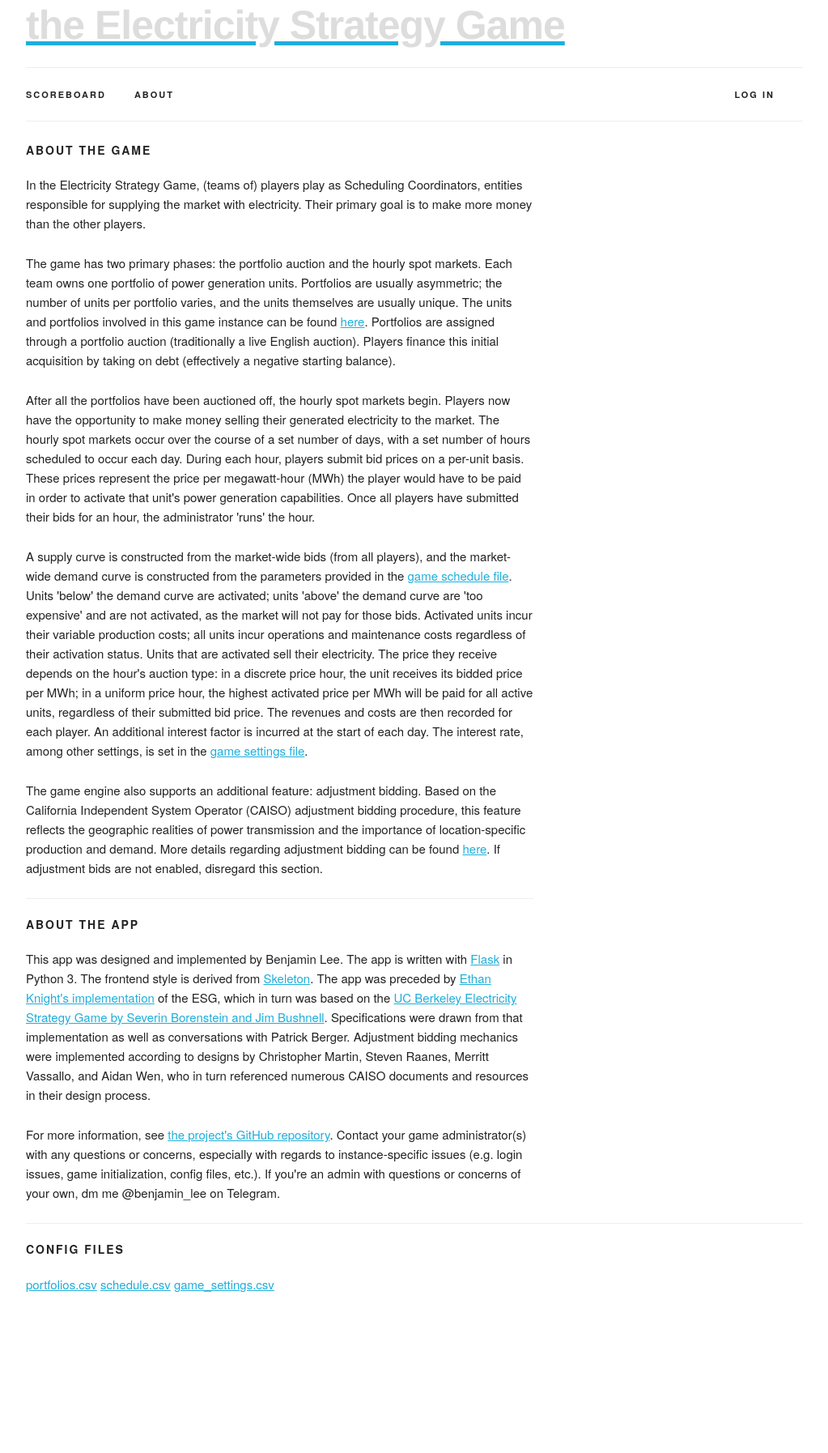
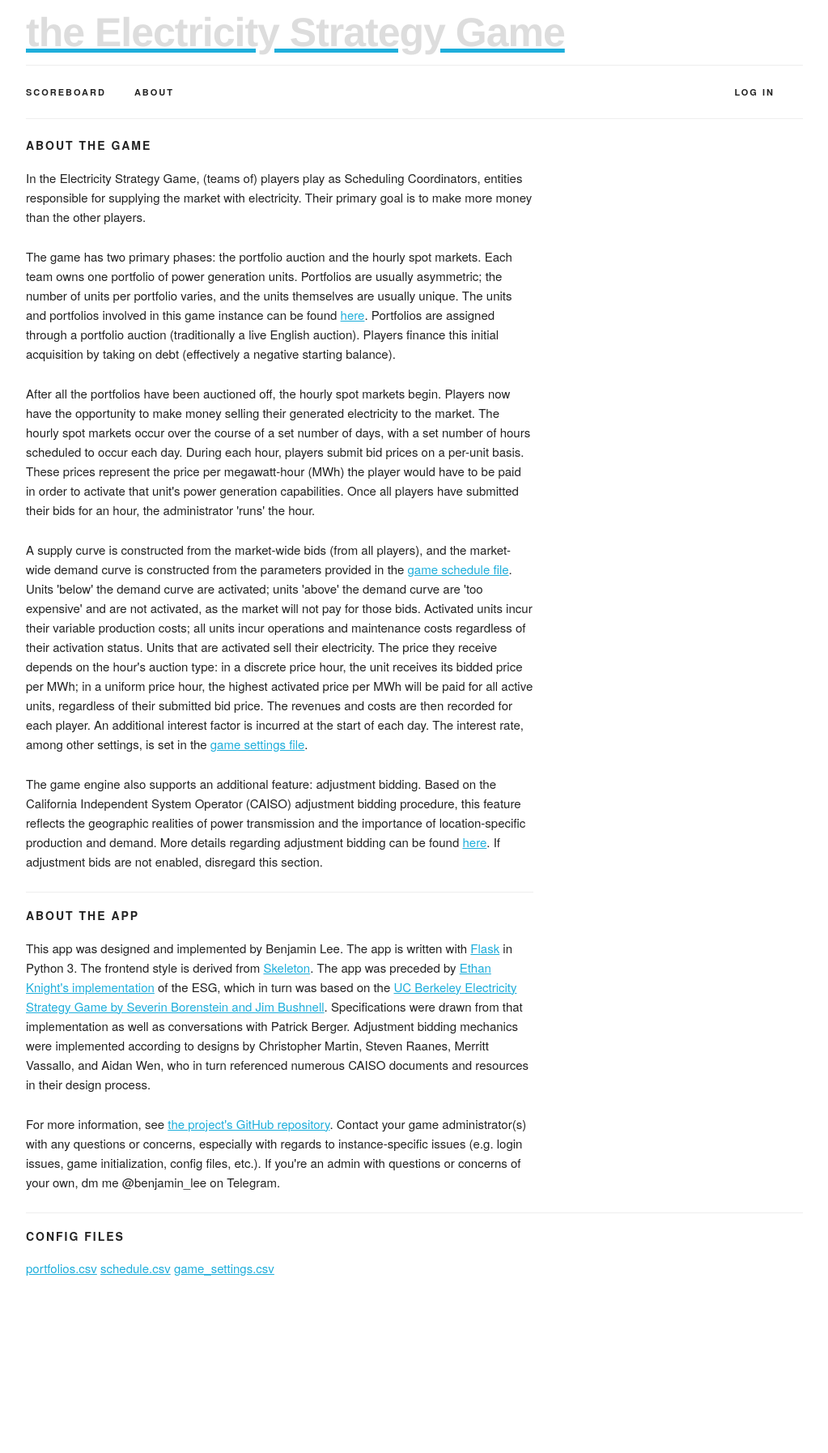
Before and after one commit to BenjaminHLee/ESG-2, a Flask app: page /about in a window 1280 px wide. Shown: the top 1794 px of the page at 81% size, without its empty margins (128-1151 px from the left). After the commit the page ends 1575 px from the top, so only its background shows below. Run offline with Flask 2, Linux system fonts and the light colour scheme; parts of the project's set-up code (start-up, migrations or seed data) failed here and were passed over; some libraries are stand-ins or nearby versions.

Commit message:
Corrected header tags

```diff
--- a/esg2/templates/about.html
+++ b/esg2/templates/about.html
@@ -7,7 +7,7 @@
 {% block content %}
   <div class="row">
     <div class="eight columns">
-      <h6 class="caps-header">About the game</h6>
+      <h1 class="caps-header">About the game</h1>
       <p>
         In the Electricity Strategy Game, (teams of) players play as Scheduling
         Coordinators, entities responsible for supplying the market with
@@ -73,7 +73,7 @@
   </div>
   <div class="row">
     <div class="eight columns" style="border-top: 1px solid #eee;">
-      <h6 class="caps-header" style="margin-top: 2rem;">About the app</h6>
+      <h1 class="caps-header" style="margin-top: 2rem;">About the app</h1>
       <p>
         This app was designed and implemented by Benjamin Lee. The app is
         written with <a href="https://flask.palletsprojects.com/">Flask</a>
@@ -102,7 +102,7 @@
   </div>
   <div class="row">
     <div style="border-top: 1px solid #eee;">
-      <h6 class="caps-header" style="margin-top: 2rem;">Config Files</h6>
+      <h1 class="caps-header" style="margin-top: 2rem;">Config Files</h1>
       <p>
         <a href="{{ url_for('admin.uploaded_config_file', filename=
         'portfolios.csv') }}">portfolios.csv</a>
--- a/esg2/templates/admin/config_upload.html
+++ b/esg2/templates/admin/config_upload.html
@@ -2,7 +2,7 @@
 {% block title %}Upload Config File{% endblock %}
 
 {% block header %}
-  <h6 class="caps-header">Upload Config File</h6>
+  <h1 class="caps-header">Upload Config File</h1>
 {% endblock %}
 
 {% block content %}
--- a/esg2/templates/admin/dashboard.html
+++ b/esg2/templates/admin/dashboard.html
@@ -6,7 +6,7 @@
 {% block content %}
 {% if initialized %}
 <div>
-  <h6 class="caps-header">Run Hour</h6>
+  <h1 class="caps-header">Run Hour</h1>
   Runs the selected hour: bids for that hour are recorded, the hour's computations completed,
   and the hourly sheet updated accordingly. The summary sheet is updated for that hour only;
   changes do not propagate forwards (you must run the subsequent hours to do so).
@@ -33,7 +33,7 @@
   </script>
 </div>
 <div style="border-top: 1px solid #eee;">
-  <h6 class="caps-header" style="margin-top: 2rem;">Pending Bids</h6>
+  <h1 class="caps-header" style="margin-top: 2rem;">Pending Bids</h1>
   <div class="row">
     <div class="u-full-width">
         <div class="scrolling-wrapper-flexbox">
@@ -63,7 +63,7 @@
 
 </div>
 {% else %}
-<h6 class="caps-header">Admin Dashboard</h6>
+<h1 class="caps-header">Admin Dashboard</h1>
 The game has not yet been initialized. You can initialize the game via the config panel.
 {% endif %}
 {% endblock %}
--- a/esg2/templates/admin/player_management.html
+++ b/esg2/templates/admin/player_management.html
@@ -2,7 +2,7 @@
 {% block title %}Accounts{% endblock %}
 
 {% block header %}
-	<h6 class="caps-header">Registered Accounts</h6>
+	<h1 class="caps-header">Registered Accounts</h1>
 {% endblock %}
 
 {% block content %}
--- a/esg2/templates/auth/login.html
+++ b/esg2/templates/auth/login.html
@@ -1,7 +1,7 @@
 {% extends 'base.html' %}
 
 {% block header %}
-  <h6 class="caps-header">{% block title %}Log In{% endblock %}</h6>
+  <h1 class="caps-header">{% block title %}Log In{% endblock %}</h1>
 {% endblock %}
 
 {% block content %}
--- a/esg2/templates/auth/register.html
+++ b/esg2/templates/auth/register.html
@@ -1,7 +1,7 @@
 {% extends 'base.html' %}
 
 {% block header %}
-  <h6 class="caps-header">{% block title %}Register Player{% endblock %}</h6>
+  <h1 class="caps-header">{% block title %}Register Player{% endblock %}</h1>
 {% endblock %}
 
 {% block content %}
--- a/esg2/templates/base.html
+++ b/esg2/templates/base.html
@@ -16,9 +16,9 @@
 
   <div id="esg-header-div">
     <a href="{{ url_for('index') }}">
-    <h2 class="esg-header short-esg">ESG</h2></a>
+    <span class="esg-header short-esg">ESG</span></a>
     <a href="{{ url_for('index') }}">
-    <h2 class="esg-header long-esg">the Electricity Strategy Game</h2></a>
+    <span class="esg-header long-esg">the Electricity Strategy Game</span></a>
   </div>
 
   <div class="navbar-spacer"></div>
--- a/esg2/templates/error.html
+++ b/esg2/templates/error.html
@@ -1,7 +1,7 @@
 {% extends 'base.html' %}
 
 {% block header %}
-	<h6 class="caps-header">{% block title %}{{ error_title }}{% endblock %}</h6>
+	<h1 class="caps-header">{% block title %}{{ error_title }}{% endblock %}</h1>
 {% endblock %}
 
 {% block content %}
--- a/esg2/templates/index.html
+++ b/esg2/templates/index.html
@@ -1,7 +1,7 @@
 {% extends 'base.html' %}
 
 {% block header %}
-  <h6 class="caps-header">ESG-2</h6>
+  <h1 class="caps-header">ESG-2</h1>
 {% endblock %}
 
 {% block content %}
--- a/esg2/templates/player/dashboard.html
+++ b/esg2/templates/player/dashboard.html
@@ -1,7 +1,7 @@
 {% extends 'base.html' %}
 
 {% block header %}
-  <h6 class="caps-header">{% block title %}Player Dashboard{% endblock %}</h6>
+  <h1 class="caps-header">{% block title %}Player Dashboard{% endblock %}</h1>
 {% endblock %}
 
 {% block content %}
@@ -45,7 +45,7 @@
   <input form="no-adjust-form" class="button-primary" type="submit" name="place-bids-no-adjust" value="Place bids">
   {% endif %}
   <div style="border-top: 1px solid #eee;">
-    <h6 class="caps-header" style="margin-top: 2rem;">Config Files</h6>
+    <h1 class="caps-header" style="margin-top: 2rem;">Config Files</h1>
     <p><a href="{{ url_for('admin.uploaded_config_file', filename='portfolios.csv') }}">portfolios.csv</a>
     <a href="{{ url_for('admin.uploaded_config_file', filename='schedule.csv') }}">schedule.csv</a>
     <a href="{{ url_for('admin.uploaded_config_file', filename='game_settings.csv') }}">game_settings.csv</a>
```
Also changed, not shown: esg2/templates/admin/config.html (+5 -5 lines), esg2/templates/scoreboard.html (+4 -4 lines).
